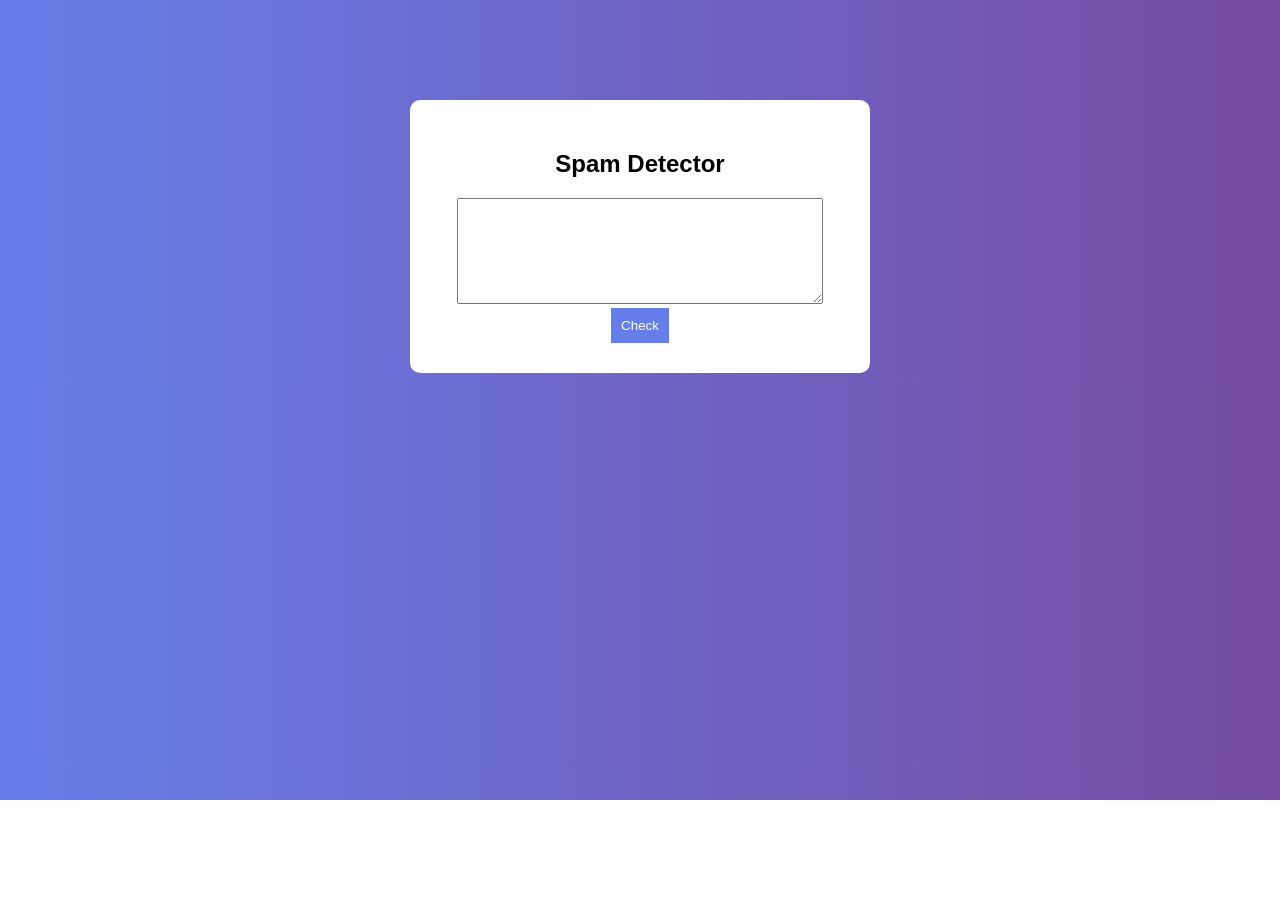
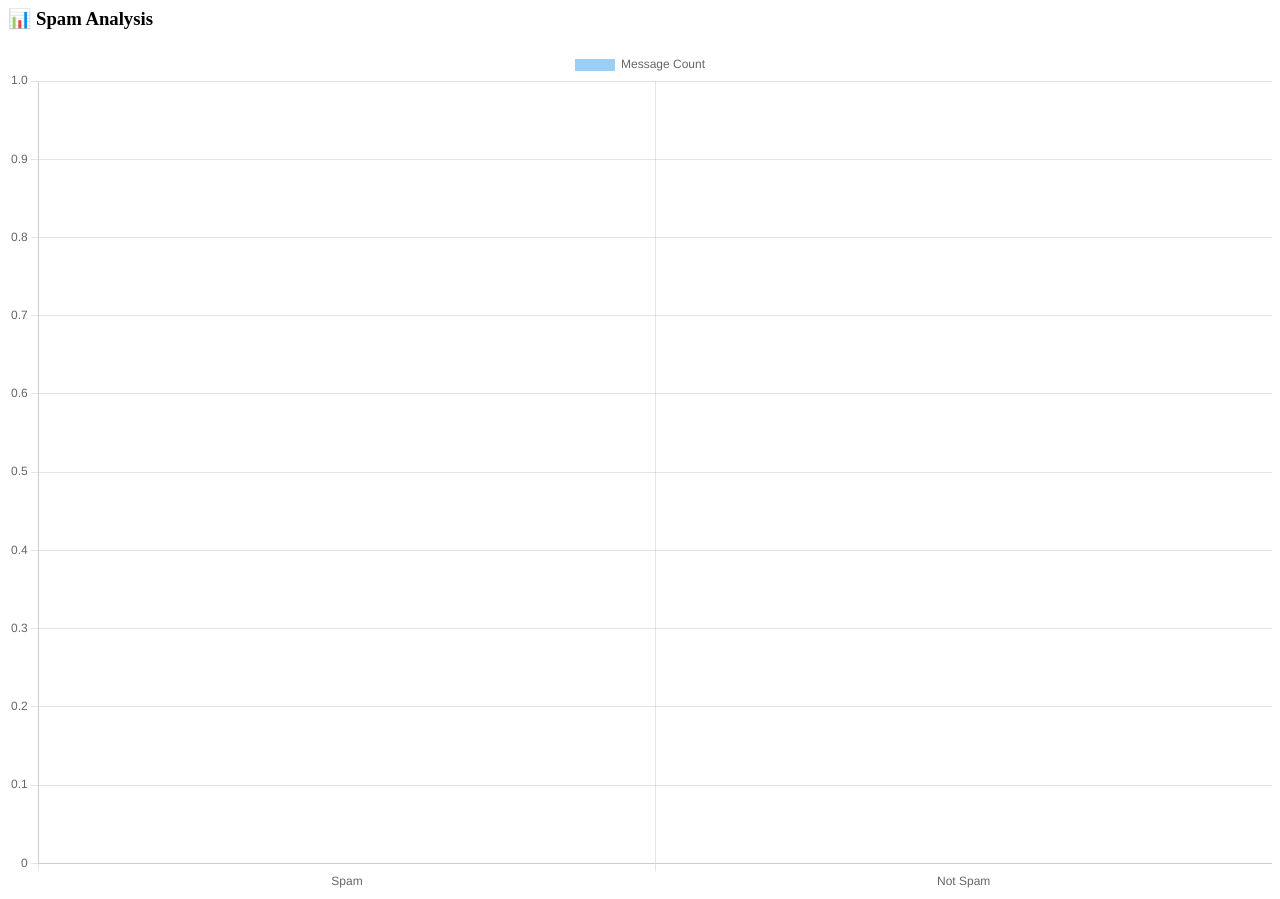
Before and after one commit to VaishnaviLoganvi/spam-detector-project, a Flask app: page / in a window 1280 px wide. Before the commit the page ends 800 px from the top, so only its background shows below. Run offline with Flask 3, Linux system fonts and the light colour scheme; parts of the project's set-up code (start-up, migrations or seed data) failed here and were passed over.

Commit message:
Update index.html to include chart.js and analysis features

```diff
--- a/templates/index.html
+++ b/templates/index.html
@@ -1,63 +1,20 @@
-<!DOCTYPE html>
-<html>
-<head>
-    <title>Spam Detector</title>
-    <style>
-        body {
-            font-family: Arial;
-            background: linear-gradient(to right, #667eea, #764ba2);
-            text-align: center;
-            color: white;
-            margin-top: 100px;
-        }
-        .box {
-            background: white;
-            color: black;
-            padding: 30px;
-            border-radius: 10px;
-            width: 400px;
-            margin: auto;
-        }
-        textarea {
-            width: 90%;
-            height: 100px;
-        }
-        button {
-            padding: 10px;
-            background: #667eea;
-            color: white;
-            border: none;
-        }
-        .spam { color: red; }
-        .notspam { color: green; }
-    </style>
-</head>
-<body>
+<h3>📊 Spam Analysis</h3>
 
-<div class="box">
-    <h2>Spam Detector</h2>
+<canvas id="myChart" width="300" height="200"></canvas>
 
-    <form action="/predict" method="post">
-        <textarea name="message"></textarea><br>
-        <button type="submit">Check</button>
-    </form>
+<script src="https://cdn.jsdelivr.net/npm/chart.js"></script>
 
-    {% if result %}
-        <h3 class="{{ 'spam' if result=='Spam' else 'notspam' }}">
-            {{ result }}
-        </h3>
-        <p>Confidence: {{ confidence }}%</p>
-    {% endif %}
+<script>
+var ctx = document.getElementById('myChart').getContext('2d');
 
-    {% if history %}
-        <h3>History</h3>
-        <ul>
-        {% for msg, res in history %}
-            <li>{{ msg }} → {{ res }}</li>
-        {% endfor %}
-        </ul>
-    {% endif %}
-</div>
-
-</body>
-</html>
+var chart = new Chart(ctx, {
+    type: 'bar',
+    data: {
+        labels: ['Spam', 'Not Spam'],
+        datasets: [{
+            label: 'Message Count',
+            data: [{{ spam }}, {{ notspam }}],
+        }]
+    }
+});
+</script>
```
